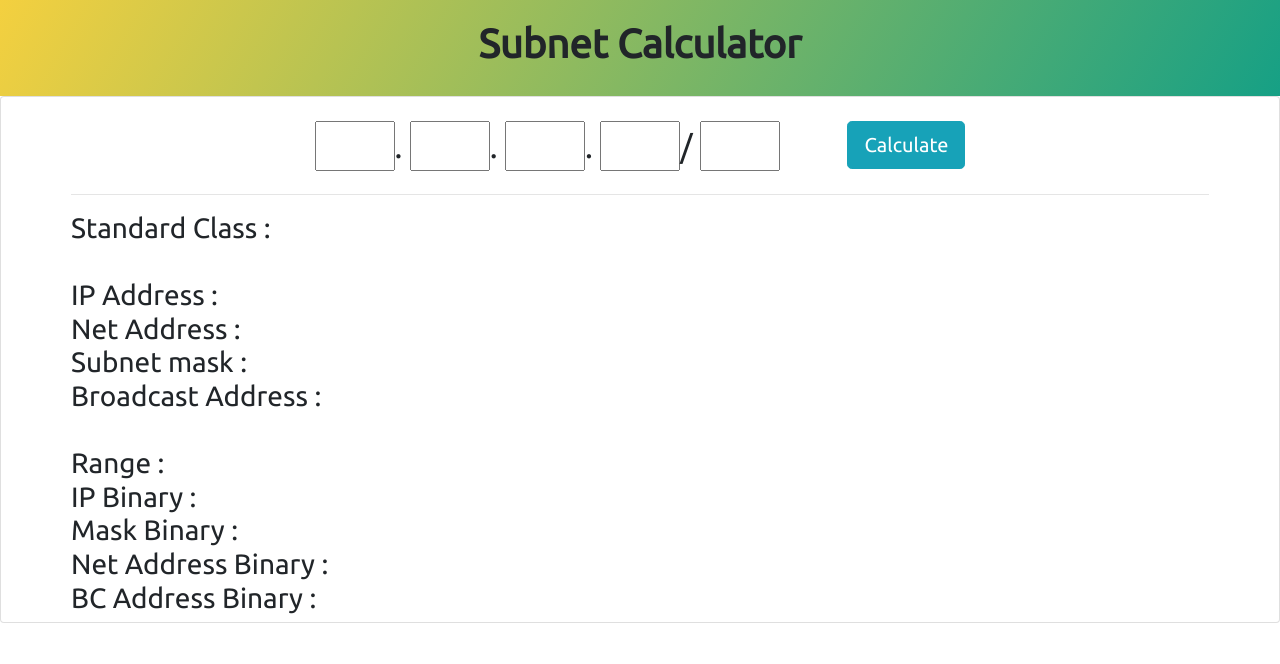
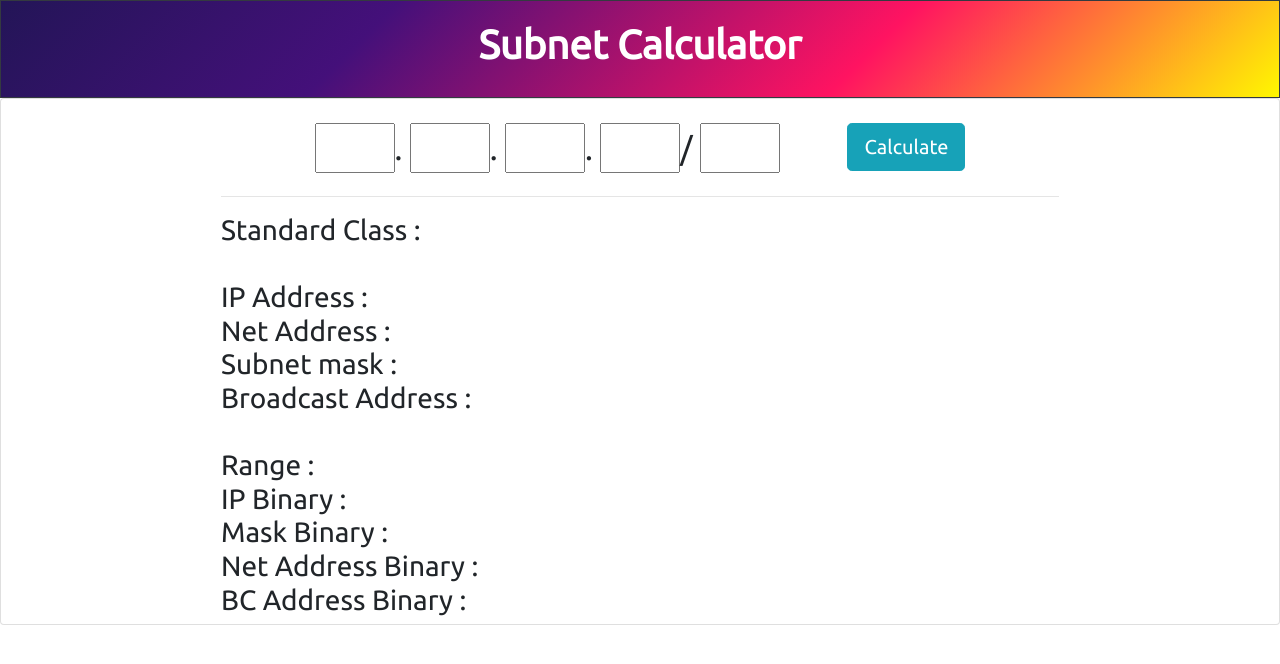
Before and after one commit to kimvcp/subnetcal-speedtest, a Django app: page /networkapps/ in a window 1280 px wide. Shown: the top 664 px of the page. Run offline with Django 3.2, Linux system fonts and the light colour scheme; parts of the project's set-up code (start-up, migrations or seed data) failed here and were passed over; some libraries are stand-ins or nearby versions.

Commit message:
fixed layout

```diff
--- a/network/networkapps/templates/index.html
+++ b/network/networkapps/templates/index.html
@@ -14,11 +14,11 @@
     {% load static %}
     <link rel="stylesheet" type="text/css" href="{% static 'styles.css' %}">
 
-<body style="font-family: 'Ubuntu', sans-serif;">
-    <div style="text-align: center; padding-top: 20px; padding-bottom: 20px; background-image: linear-gradient(-60deg, #16a085 0%, #f4d03f 100%);">
-        <h1><strong>Subnet Calculator</strong> </h1>
+<body style="font-family: 'Ubuntu', sans-serif; ">
+    <div class="border border-dark" style="color:white; text-align: center; padding-top: 20px; padding-bottom: 20px; background-image: linear-gradient(-225deg, #231557 0%, #44107A 29%, #FF1361 67%, #FFF800 100%);">
+        <h1><strong>Subnet Calculator</strong></h1>
     </div>
-    <div class="card">
+    <div class="card ">
             <div class="card-content" style="padding-left: 20px; padding-right: 20px;">
 
                 <div align="center">
@@ -32,7 +32,7 @@
                     </div>
                 </div></h2>
 
-                <div style="padding-left:50px; padding-right: 50px;"><h3>
+                <div style="padding-left:200px; padding-right: 200px;"><h3>
                         <hr>
                         <div class='result'>
                         <span class=label>Standard Class :</span>
```
